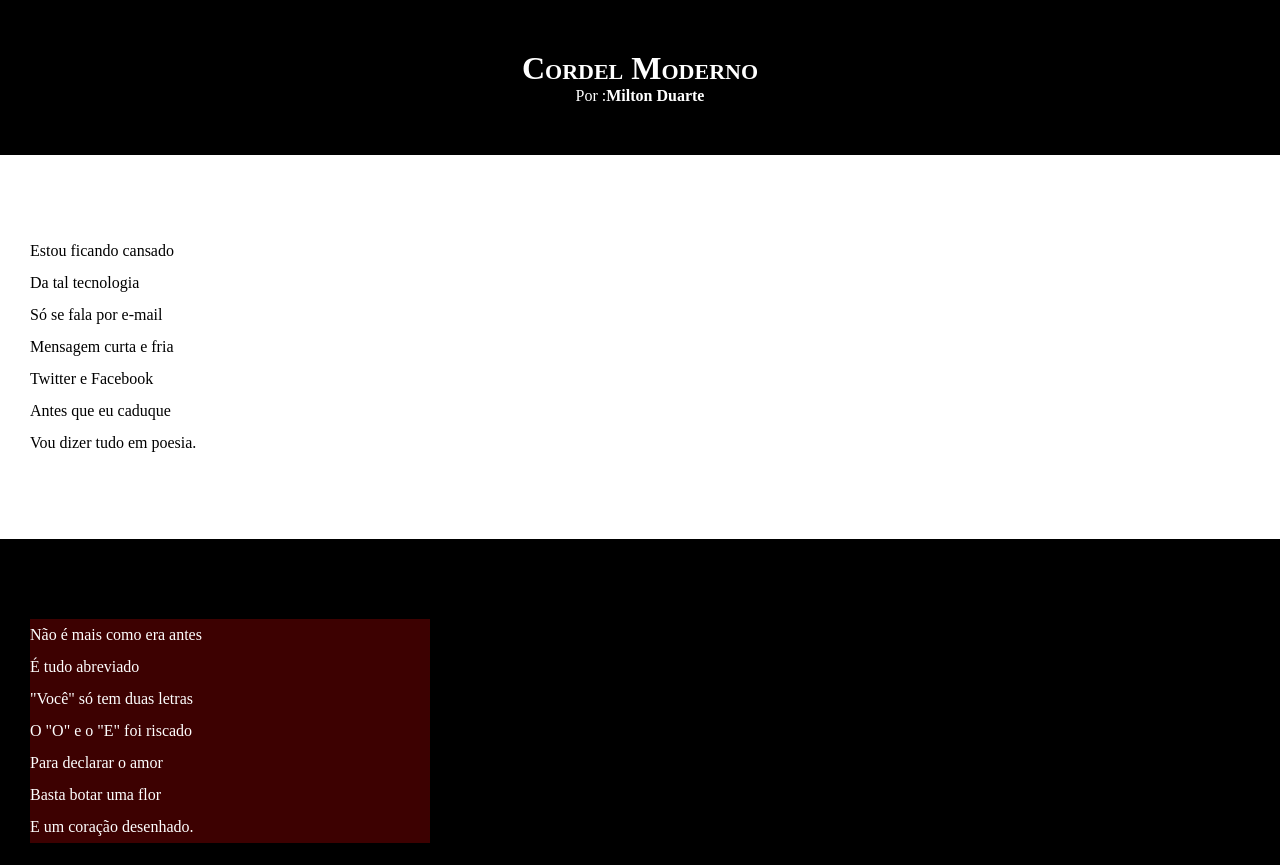
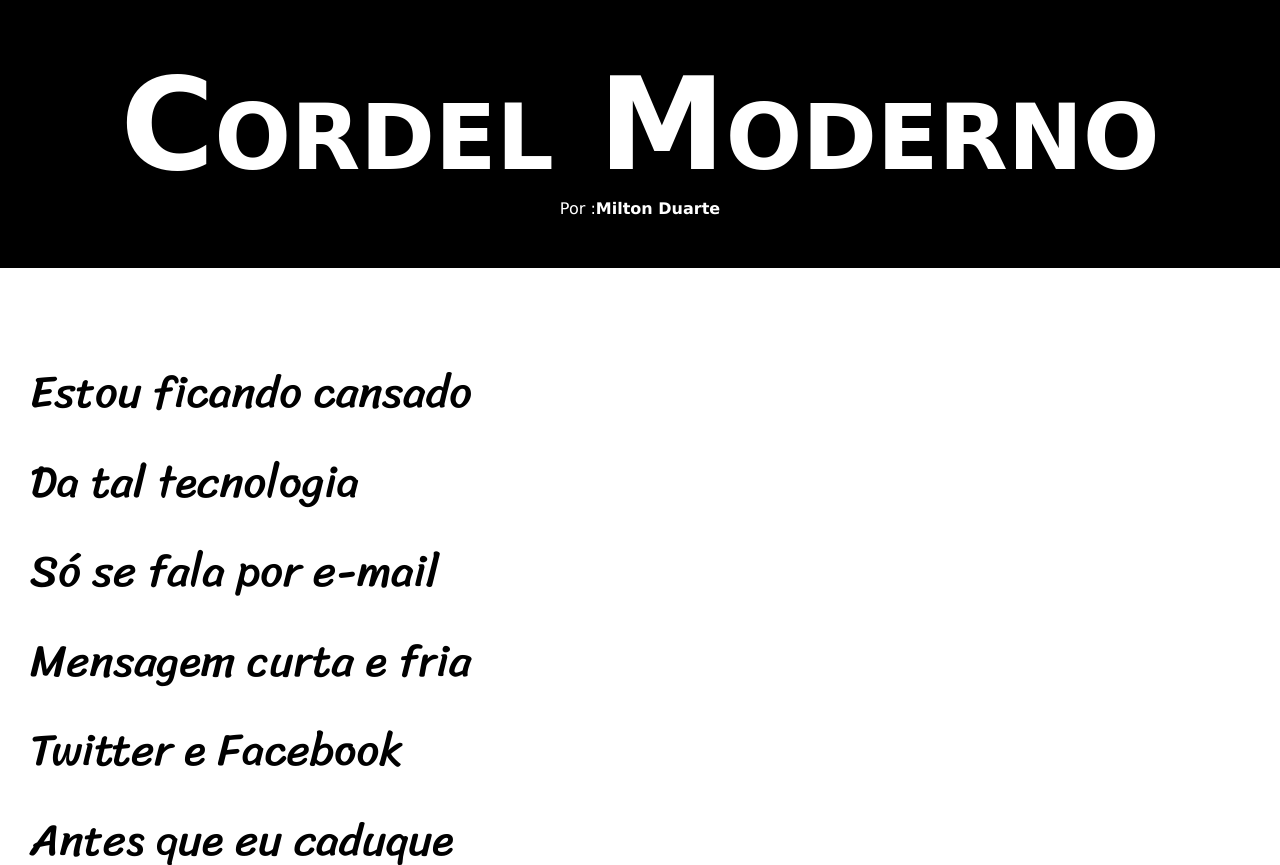
Before and after one commit to Nevitonbastos/projeto-cordel, a plain HTML site: page index.html in a window 1280 px wide. Shown: the top 865 px of the page. Drawn offline with Linux system fonts and the light colour scheme.

Commit message:
atualizei

```diff
--- a/style.css
+++ b/style.css
@@ -1,3 +1,14 @@
+@import url('https://fonts.googleapis.com/css2? família = Paixão + Um & display=swap');
+
+@import url('https://fonts.googleapis.com/css2? family= Sriracha & display=swap');
+
+
+
+:root{
+    --fontel: Verdana, Geneva, Tahoma, sans-serif;
+    --fonte2: 'Passion One', cursive;
+    --fonte3: 'Sriracha', cursive;
+}
 * {
     margin: 0px;
     padding: 0px;
@@ -7,6 +18,7 @@
 html, body {
     min-height: 100vh;
     background-color: darkgray;
+    font-family: var(--fontel);
 }
 
 header{
@@ -18,6 +30,8 @@ header{
 header > h1{
     padding-top: 50px;
     font-variant: small-caps;
+    font-family: var(--fonte2);
+    font-size: 10vw;
 
 }
 
@@ -41,6 +55,8 @@ section{
     padding-bottom: 10vh;
     line-height: 2em;
     padding-left: 30px;
+    font-family: var(--fonte3);
+    font-size: 3.5vw;
 }
 
 
@@ -56,7 +72,8 @@ section.imagem{
 }
 
 section.imagem > p {
-    width: 400px;
+    display: inline-block;
+    padding: 5px;
     background-color: rgba(170, 4, 4, 0.356);
 }
 
```
